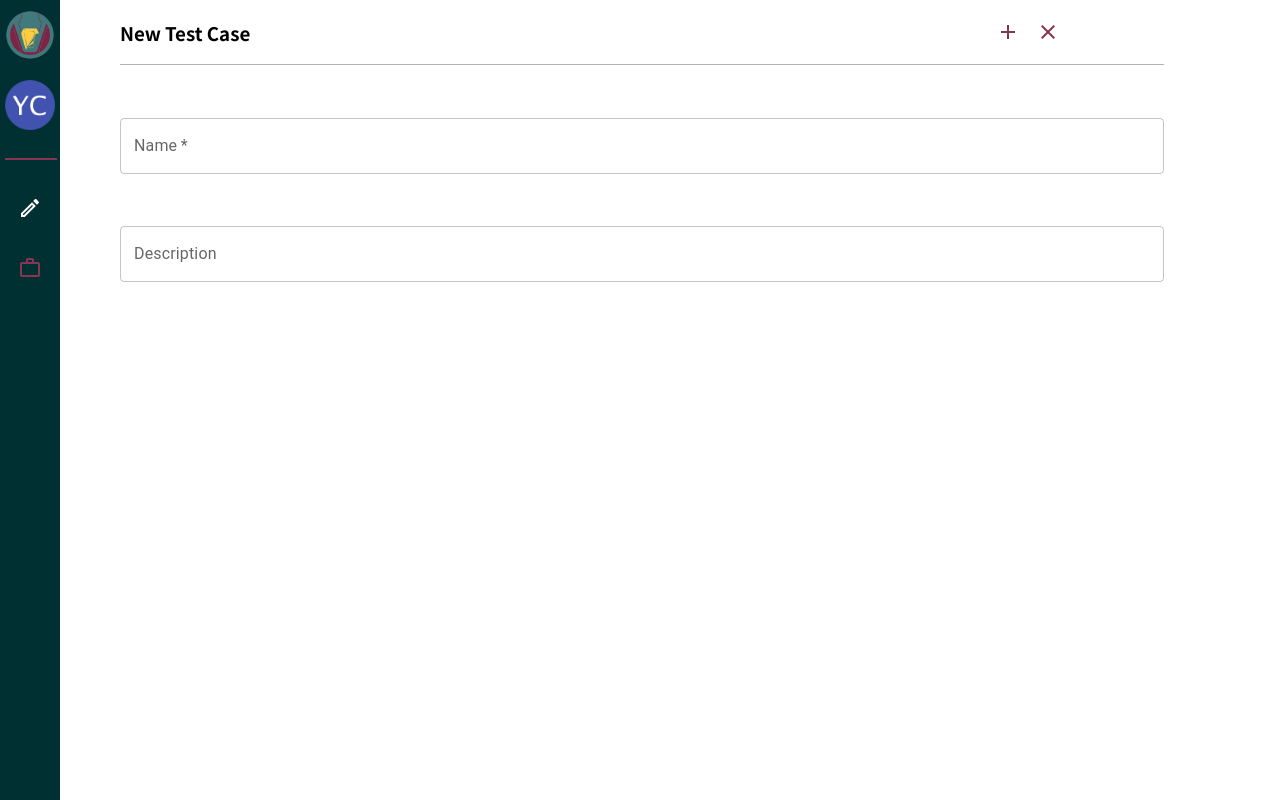
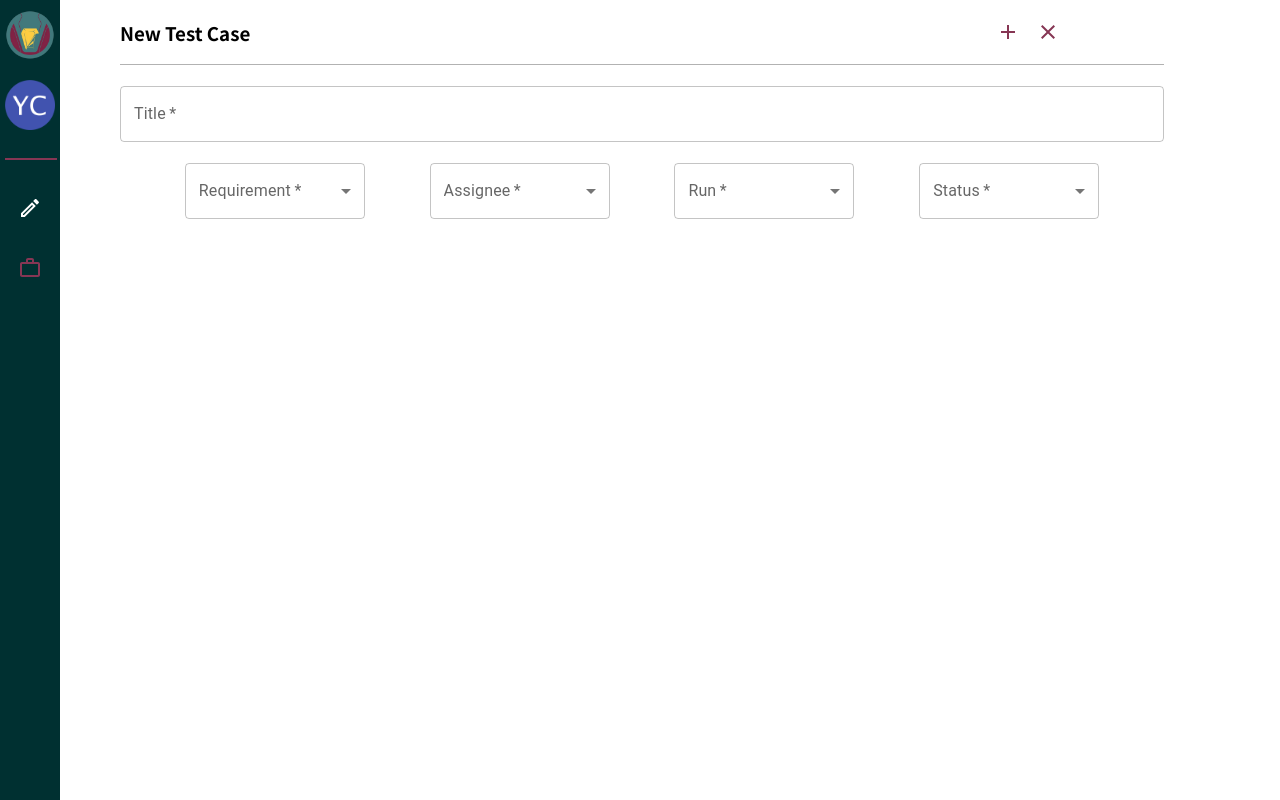
Before and after one commit to Lioralon5/AudioCodes, a React (Create React App) app: page /create in a window 1280 px wide. Shown: the top 800 px of the page. Built offline with nearby package versions, Linux system fonts and the light colour scheme.

Commit message:
create page fields

```diff
--- a/src/components/Create/CreateInputs.css
+++ b/src/components/Create/CreateInputs.css
@@ -1,8 +1,11 @@
-.input__name {
-    margin-top: 5%;
+.input__title {
+    margin-top: 2%;
 
 }
 
-.input__description {
-    margin-top: 5%;
+
+.input__select {
+    margin-top: 2%;
+    display: flex;
+    justify-content: space-evenly;
 }
--- a/src/components/Create/CreateInputs.js
+++ b/src/components/Create/CreateInputs.js
@@ -1,14 +1,84 @@
-import { TextField } from "@mui/material";
+import {
+  FormControl,
+  InputLabel,
+  MenuItem,
+  Select,
+  TextField,
+} from "@mui/material";
 import "./CreateInputs.css";
 
-function CreateInputs({input, setInput}) {
+function CreateInputs(props) {
+
+  const requirementHandler = (e) => {
+    props.setRequirement(e.target.value);
+  };
+  const assigneeHandler = (e) => {
+    props.setAssignee(e.target.value);
+  };
+  const runHandler = (e) => {
+    props.setRun(e.target.value);
+  };
+  const statusHandler = (e) => {
+    props.setStatus(e.target.value);
+  };
+
   return (
     <div className="inputs">
-      <div className="input__name">
-        <TextField value={input} onChange={(e) => setInput(e.target.value)} type='text' fullWidth label="Name" id="fullWidth" required />
+      <div className="input__title">
+        <TextField
+          value={props.title}
+          onChange={(e) => props.setTitle(e.target.value)}
+          type="text"
+          fullWidth
+          label="Title"
+          id="fullWidth"
+          required
+          placeholder="Enter Title"
+        />
       </div>
-      <div className="input__description">
-        <TextField fullWidth label="Description" id="fullWidth" />
+      <div className="input__select">
+        <div className="input__requirement">
+          <FormControl required style={{ minWidth: 180 }}>
+            <InputLabel>Requirement</InputLabel>
+            <Select
+              value={props.requirement}
+              onChange={requirementHandler}
+              label="Age"
+            >
+              <MenuItem value={"ST functional"}>ST functional</MenuItem>
+              <MenuItem value={"MI functional"}>MI functional</MenuItem>
+            </Select>
+          </FormControl>
+        </div>
+        <div className="input__assignee">
+          <FormControl required style={{ minWidth: 180 }}>
+            <InputLabel>Assignee</InputLabel>
+            <Select value={props.assignee} onChange={assigneeHandler} label="Assignee">
+              <MenuItem value={"Lior Alon"}>Lior Alon</MenuItem>
+              <MenuItem value={"Goku"}>Goku</MenuItem>
+            </Select>
+          </FormControl>
+        </div>
+        <div className="input__run">
+          <FormControl required style={{ minWidth: 180 }}>
+            <InputLabel>Run</InputLabel>
+            <Select value={props.run} onChange={runHandler} label="Run">
+              <MenuItem value={"No Run"}>No Run</MenuItem>
+              <MenuItem value={"Passed"}>Passed</MenuItem>
+              <MenuItem value={"Failed"}>Failed</MenuItem>
+            </Select>
+          </FormControl>
+        </div>
+        <div className="input__status">
+          <FormControl required style={{ minWidth: 180 }}>
+            <InputLabel>Status</InputLabel>
+            <Select value={props.status} onChange={statusHandler} label="Status">
+              <MenuItem value={"Open"}>Open</MenuItem>
+              <MenuItem value={"Done"}>Done</MenuItem>
+              <MenuItem value={"WIP"}>WIP</MenuItem>
+            </Select>
+          </FormControl>
+        </div>
       </div>
     </div>
   );
--- a/src/components/Filter.js
+++ b/src/components/Filter.js
@@ -1,7 +1,102 @@
 import { FormControl, InputLabel, MenuItem, Select } from "@mui/material";
 import { useState } from "react";
 
-function Filter() {
+function Filter({
+  isSuite,
+  testCases,
+  setTestCases,
+  suiteCases,
+  setSuiteCases,
+}) {
+  const [origin, setOrigin] = useState([]);
+  const [filteredCases, setFilteredCases] = useState([]);
+  //Filter by requirement
+  const filterByRequirement = (e) => {
+    if (isSuite) {
+      filterSuiteByRequirement();
+    } else {
+      setOrigin(testCases);
+      setTestCases(
+        testCases.filter(
+          (testCase) => testCase.data.requirement === e.target.textContent
+        )
+      );
+    }
+  };
+  const filterSuiteByRequirement = (e) => {
+    setOrigin(suiteCases);
+    setSuiteCases(
+      suiteCases.filter(
+        (suiteCase) => suiteCase.data.requirement === e.target.textContent
+      )
+    );
+  };
+
+  //Filter by Assignee
+  const filterByAssignee = (e) => {
+    if (isSuite) {
+      filterSuiteByAssignee();
+    } else {
+      setOrigin(testCases);
+      setTestCases(
+        testCases.filter(
+          (testCase) => testCase.data.assignee === e.target.textContent
+        )
+      );
+      setFilteredCases(testCases);
+    }
+  };
+  const filterSuiteByAssignee = (e) => {
+    setOrigin(suiteCases);
+    setSuiteCases(
+      suiteCases.filter(
+        (suiteCase) => suiteCase.data.assignee === e.target.textContent
+      )
+    );
+  };
+  //Filter by Run
+  const filterByRun = (e) => {
+    if (isSuite) {
+      filterSuiteByRun();
+    } else {
+      setOrigin(testCases);
+      setTestCases(
+        testCases.filter(
+          (testCase) => testCase.data.run === e.target.textContent
+        )
+      );
+    }
+  };
+  const filterSuiteByRun = (e) => {
+    setOrigin(suiteCases);
+    setSuiteCases(
+      suiteCases.filter(
+        (suiteCase) => suiteCase.data.run === e.target.textContent
+      )
+    );
+  };
+  //Filter by Status
+  const filterByStatus = (e) => {
+    if (isSuite) {
+      filterSuiteByStatus();
+    } else {
+      setOrigin(testCases);
+      setTestCases(
+        testCases.filter(
+          (testCase) => testCase.data.status === e.target.textContent
+        )
+      );
+    }
+  };
+  const filterSuiteByStatus = (e) => {
+    setOrigin(suiteCases);
+    setSuiteCases(
+      suiteCases.filter(
+        (suiteCase) => suiteCase.data.status === e.target.textContent
+      )
+    );
+  };
+
   const [filter, setFilter] = useState({
     requirement: false,
     assignee: false,
@@ -42,10 +137,18 @@ function Filter() {
     });
   }
 
+  const dummy = () => {
+    console.log(testCases);
+    console.log(suiteCases);
+  };
+
   return (
     <div>
-      {!filter.requirement && !filter.assignee && !filter.run && !filter.status && (
-        <FormControl fullWidth>
+      {!filter.requirement &&
+        !filter.assignee &&
+        !filter.run &&
+        !filter.status && (
+          <FormControl style={{ minWidth: 180 }}>
             <InputLabel>Filter by</InputLabel>
             <Select label="Filter">
               <MenuItem onClick={onRequirementClick}>Requirement</MenuItem>
@@ -56,40 +159,40 @@ function Filter() {
           </FormControl>
         )}
       {filter.requirement && (
-        <FormControl fullWidth>
+        <FormControl style={{ minWidth: 180 }}>
           <InputLabel>Requirement</InputLabel>
           <Select defaultOpen label="Requirement">
-            <MenuItem>starts with</MenuItem>
-            <MenuItem>equals to</MenuItem>
+            <MenuItem onClick={filterByRequirement}>ST functional</MenuItem>
+            <MenuItem onClick={filterByRequirement}>MI functional</MenuItem>
           </Select>
         </FormControl>
       )}
       {filter.assignee && (
-        <FormControl fullWidth>
+        <FormControl style={{ minWidth: 180 }}>
           <InputLabel>Assignee</InputLabel>
-          <Select defaultOpen label="Requirement">
-            <MenuItem>Lior Alon</MenuItem>
-            <MenuItem>Goku</MenuItem>
+          <Select defaultOpen label="Assignee">
+            <MenuItem onClick={filterByAssignee}>Lior Alon</MenuItem>
+            <MenuItem onClick={filterByAssignee}>Goku</MenuItem>
           </Select>
         </FormControl>
       )}
       {filter.run && (
-        <FormControl fullWidth>
+        <FormControl style={{ minWidth: 180 }}>
           <InputLabel>Run</InputLabel>
-          <Select defaultOpen label="Requirement">
-            <MenuItem>No Run</MenuItem>
-            <MenuItem>Passed</MenuItem>
-            <MenuItem>Failed</MenuItem>
+          <Select defaultOpen label="Run">
+            <MenuItem onClick={filterByRun}>No Run</MenuItem>
+            <MenuItem onClick={filterByRun}>Passed</MenuItem>
+            <MenuItem onClick={filterByRun}>Failed</MenuItem>
           </Select>
         </FormControl>
       )}
       {filter.status && (
-        <FormControl fullWidth>
+        <FormControl style={{ minWidth: 180 }}>
           <InputLabel>Status</InputLabel>
-          <Select defaultOpen label="Requirement">
-            <MenuItem>Done</MenuItem>
-            <MenuItem>Open</MenuItem>
-            <MenuItem>WIP</MenuItem>
+          <Select defaultOpen label="Status">
+            <MenuItem onClick={filterByStatus}>Done</MenuItem>
+            <MenuItem onClick={filterByStatus}>Open</MenuItem>
+            <MenuItem onClick={filterByStatus}>WIP</MenuItem>
           </Select>
         </FormControl>
       )}
--- a/src/components/Suite/SuiteHeader.js
+++ b/src/components/Suite/SuiteHeader.js
@@ -8,8 +8,9 @@ import { db } from "../../firebase";
 import RemoveModal from "../RemoveModal";
 import BackDrop from "../BackDrop";
 
-function SuiteHeader({suiteCases}) {
+function SuiteHeader({suiteCases, setSuiteCases}) {
   const [removeModalIsOpen, setRemoveModalIsOpen] = useState(false);
+
   function deleteHandler() {
     setRemoveModalIsOpen(false);
     removeSelectedSuiteCases();
@@ -42,7 +43,7 @@ function SuiteHeader({suiteCases}) {
       </div>
 
       <div className="suite-header__right">
-        <Filter />
+        <Filter isSuite={true} suiteCases={suiteCases} setSuiteCases={setSuiteCases} />
         <Tooltip title="Filter" placement="bottom">
           <IconButton>
             <FilterListOutlinedIcon sx={{ color: "#863654" }} />
--- a/src/pages/AllTestCases.js
+++ b/src/pages/AllTestCases.js
@@ -6,11 +6,12 @@ import './AllTestCases.css'
 
 function AllTestCases() {
   const [testCases, setTestCases] = useState([]);
+  const [isSomeChecked, setIsSomeChecked] = useState(false);
 
   return (
     <div className="allTestCases">
-      <TestCasesHeader testCases={testCases} />
-      <TestCases testCases={testCases} setTestCases={setTestCases} />
+      <TestCasesHeader testCases={testCases} setTestCases={setTestCases} isSomeChecked={isSomeChecked} />
+      <TestCases testCases={testCases} setTestCases={setTestCases} isSomeChecked={isSomeChecked} setIsSomeChecked={setIsSomeChecked} />
     </div>
 
   )
--- a/src/pages/CreateNewTestCase.js
+++ b/src/pages/CreateNewTestCase.js
@@ -1,18 +1,43 @@
 import { useState } from "react";
-import CreateHeader from "../components/Create/CreateHeader"
-import CreateInputs from "../components/Create/CreateInputs"
-import './CreateNewTestCase.css'
+import CreateHeader from "../components/Create/CreateHeader";
+import CreateInputs from "../components/Create/CreateInputs";
+import "./CreateNewTestCase.css";
 
 function CreateNewTestCase() {
-
-  const [input, setInput] = useState("");
+  const [title, setTitle] = useState("");
+  const [requirement, setRequirement] = useState("");
+  const [assignee, setAssignee] = useState("");
+  const [run, setRun] = useState("");
+  const [status, setStatus] = useState("");
 
   return (
     <div className="create">
-      <CreateHeader input={input} setInput={setInput} />
-      <CreateInputs input={input} setInput={setInput} />
+      <CreateHeader
+        title={title}
+        setTitle={setTitle}
+        requirement={requirement}
+        setRequirement={setRequirement}
+        assignee={assignee}
+        setAssignee={setAssignee}
+        run={run}
+        setRun={setRun}
+        status={status}
+        setStatus={setStatus}
+      />
+      <CreateInputs
+        title={title}
+        setTitle={setTitle}
+        requirement={requirement}
+        setRequirement={setRequirement}
+        assignee={assignee}
+        setAssignee={setAssignee}
+        run={run}
+        setRun={setRun}
+        status={status}
+        setStatus={setStatus}
+      />
     </div>
-  )
+  );
 }
 
-export default CreateNewTestCase
+export default CreateNewTestCase;
--- a/src/pages/Suite.js
+++ b/src/pages/Suite.js
@@ -9,7 +9,7 @@ function Suite() {
 
   return (
     <div className="suite">
-      <SuiteHeader suiteCases={suiteCases} />
+      <SuiteHeader suiteCases={suiteCases} setSuiteCases={setSuiteCases} />
       <SuiteCases suiteCases={suiteCases} setSuiteCases={setSuiteCases} />
     </div>
   )
```
Also changed, not shown: src/components/Create/CreateHeader.js (+14 -12 lines), src/components/Suite/SuiteCases.js (+8 -4 lines), src/components/TestCases/HeaderOption.js (deleted, +0 -15 lines), src/components/TestCases/TestCases.js (+21 -16 lines), src/components/TestCases/TestCasesHeader.js (+52 -41 lines), 1 other file (tests, documents, lock files or other folders). Lines whose indentation alone changed are shown as unchanged.
